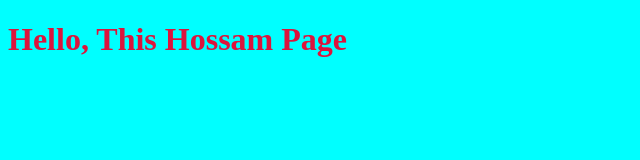
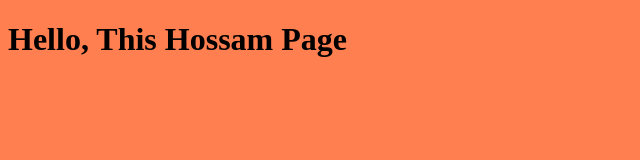
Before and after one commit to hossamfadel/myproject, a plain HTML site: page index.html in a window 1280 px wide. Shown: the whole page, without its empty margins (0-640 px from the left). Drawn offline with Linux system fonts and the light colour scheme.

Commit message:
change h1 and backcolor

```diff
--- a/style.css
+++ b/style.css
@@ -1,7 +1,7 @@
 h1 {
-    color: crimson;
+    color: black;
 }
 
 body {
-    background-color: aqua;
+    background-color: coral;
 }
```
